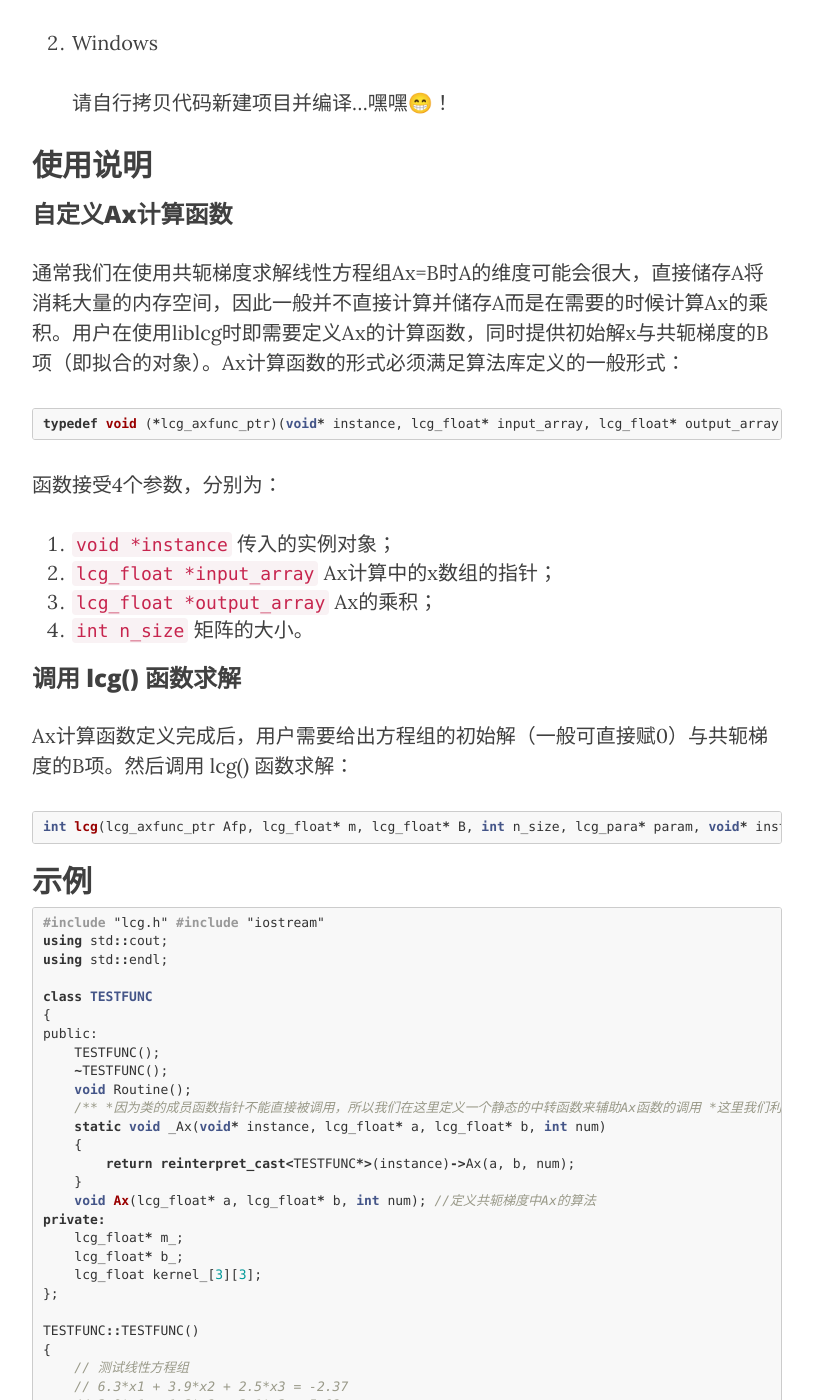
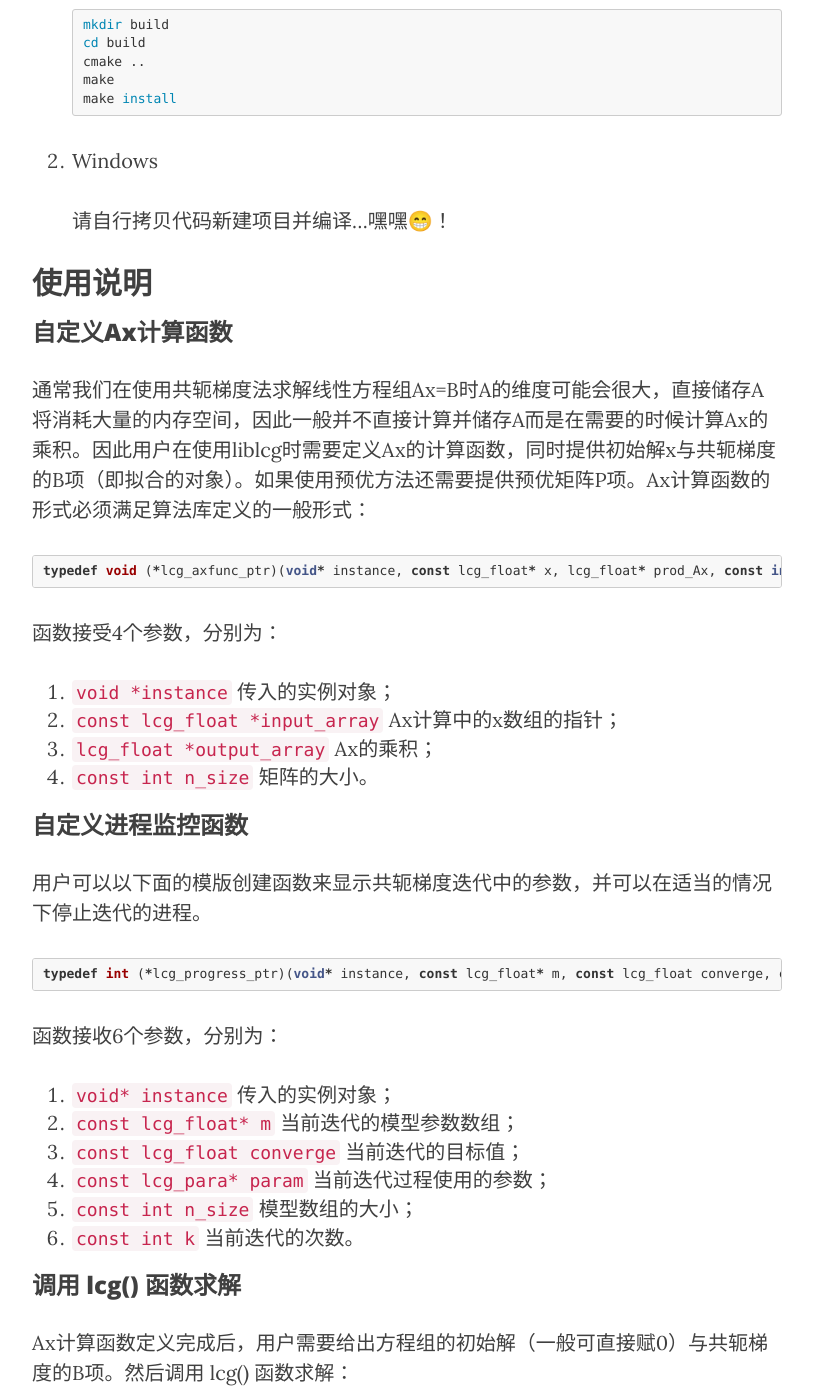
Before and after one commit to YiZhangCUG/YiZhangCUG.github.io, a Jekyll site: the page built from _posts/2019-10/2019-10-17-线性共轭梯度算法库.md, in a window 1280 px wide and 1400 px high, scrolled down 1236 px. Shown: the whole window, without its empty margins (233-1046 px from the left). Built offline with Jekyll 4.4.1, drawn with Linux system fonts in a browser that asks for light colours; nearby versions of some CDN libraries; some of the changed text lies outside the part shown.

Commit message:
Update 2019-10-17-线性共轭梯度算法库.md

````diff
--- a/_posts/2019-10/2019-10-17-线性共轭梯度算法库.md
+++ b/_posts/2019-10/2019-10-17-线性共轭梯度算法库.md
@@ -19,15 +19,15 @@
 
 张壹（zhangyiss@icloud.com）
 
-_浙江大学地球科学学院_
+_浙江大学地球科学学院·地球物理研究所_
 
 ## 简介
 
-liblcg是一个简单的C++线性共轭梯度算法库，可用于求解如下形式的线性方程组：
+liblcg是一个简单的C++线性共轭梯度算法库，包含了一般形式的共轭梯度与预优共轭梯度算法。可用于求解如下形式的线性方程组：
 
-Ax = B
+Ax = B （可用共轭梯度求解）或者 PAx = PB（可用预优共轭梯度求解）
 
-其中，A是一个N阶的对称矩阵、x为N\*1的待求解的模型向量，B为N\*1需拟合的目标向量。共轭梯度法广泛应用于无约束的线性最优化问题，拥有优良收敛与计算效率。
+其中，A是一个N阶的对称矩阵、x为N\*1的待求解的模型向量，B为N\*1需拟合的目标向量。P则为预优算法中的预优矩阵，一般是一个N阶的对角阵。共轭梯度法广泛应用于无约束的线性最优化问题，拥有优良收敛与计算效率。
 
 ## 安装
 
@@ -49,18 +49,34 @@
 
 ### 自定义Ax计算函数
 
-通常我们在使用共轭梯度求解线性方程组Ax=B时A的维度可能会很大，直接储存A将消耗大量的内存空间，因此一般并不直接计算并储存A而是在需要的时候计算Ax的乘积。用户在使用liblcg时即需要定义Ax的计算函数，同时提供初始解x与共轭梯度的B项（即拟合的对象）。Ax计算函数的形式必须满足算法库定义的一般形式：
+通常我们在使用共轭梯度法求解线性方程组Ax=B时A的维度可能会很大，直接储存A将消耗大量的内存空间，因此一般并不直接计算并储存A而是在需要的时候计算Ax的乘积。因此用户在使用liblcg时需要定义Ax的计算函数，同时提供初始解x与共轭梯度的B项（即拟合的对象）。如果使用预优方法还需要提供预优矩阵P项。Ax计算函数的形式必须满足算法库定义的一般形式：
 
 ```c++
-typedef void (*lcg_axfunc_ptr)(void* instance, lcg_float* input_array, lcg_float* output_array, int n_size);
+typedef void (*lcg_axfunc_ptr)(void* instance, const lcg_float* x, lcg_float* prod_Ax, const int n_size);
 ```
 
 函数接受4个参数，分别为：
 
 1. `void *instance` 传入的实例对象；
-2. `lcg_float *input_array` Ax计算中的x数组的指针；
+2. `const lcg_float *input_array` Ax计算中的x数组的指针；
 3. `lcg_float *output_array` Ax的乘积；
-4. `int n_size` 矩阵的大小。
+4. `const int n_size` 矩阵的大小。
+
+### 自定义进程监控函数
+
+用户可以以下面的模版创建函数来显示共轭梯度迭代中的参数，并可以在适当的情况下停止迭代的进程。
+
+```c++
+typedef int (*lcg_progress_ptr)(void* instance, const lcg_float* m, const lcg_float converge, const lcg_para* param, const int n_size, const int k);
+```
+
+函数接收6个参数，分别为：
+1. `void* instance` 传入的实例对象；
+2. `const lcg_float* m` 当前迭代的模型参数数组；
+3. `const lcg_float converge` 当前迭代的目标值；
+4. `const lcg_para* param` 当前迭代过程使用的参数；
+5. `const int n_size` 模型数组的大小；
+6. `const int k` 当前迭代的次数。
 
 ### 调用 lcg() 函数求解
 
@@ -70,13 +86,21 @@
 int lcg(lcg_axfunc_ptr Afp, lcg_float* m, lcg_float* B, int n_size, lcg_para* param, void* instance);
 ```
 
+### 调用 lpcg() 函数求解
+
+Ax计算函数定义完成后，用户需要给出方程组的初始解（一般可直接赋0）、共轭梯度的B项与预优矩阵P项（P一般为一个N阶的对角阵）。然后调用 lpcg() 函数求解：
+
+```c++
+int lpcg(lcg_axfunc_ptr Afp, lcg_float* m, lcg_float* B, lcg_float* P, int n_size, lcg_para* param, void* instance);
+```
+
 ## 示例
 
 ```c++
 #include "lcg.h"
 #include "iostream"
 
-using std::cout;
+using std::clog;
 using std::endl;
 
 class TESTFUNC
@@ -86,18 +110,25 @@
     ~TESTFUNC();
     void Routine();
     /**
-     *因为类的成员函数指针不能直接被调用，所以我们在这里定义一个静态的中转函数来辅助Ax函数的调用
-     *这里我们利用reinterpret_cast将_Ax的指针转换到Ax上，需要注意的是成员函数的指针只能通过
-     *实例对象进行调用，因此需要void* instance变量。
+     * 因为类的成员函数指针不能直接被调用，所以我们在这里定义一个静态的中转函数来辅助Ax函数的调用
+     * 这里我们利用reinterpret_cast将_Ax的指针转换到Ax上，需要注意的是成员函数的指针只能通过
+     * 实例对象进行调用，因此需要void* instance变量。
     */
-    static void _Ax(void* instance, lcg_float* a, lcg_float* b, int num)
+    static void _Ax(void* instance, const lcg_float* a, lcg_float* b, const int num)
     {
         return reinterpret_cast<TESTFUNC*>(instance)->Ax(a, b, num);
     }
-    void Ax(lcg_float* a, lcg_float* b, int num); //定义共轭梯度中Ax的算法
+    void Ax(const lcg_float* a, lcg_float* b, const int num); //定义共轭梯度中Ax的算法
+
+    static int _Progress(void* instance, const lcg_float* m, const lcg_float converge, const lcg_para *param, const int n_size, const int k)
+    {
+        return reinterpret_cast<TESTFUNC*>(instance)->Progress(m, converge, param, n_size, k);
+    }
+    int Progress(const lcg_float* m, const lcg_float converge, const lcg_para *param, const int n_size, const int k);
 private:
     lcg_float* m_;
     lcg_float* b_;
+    lcg_float* p_;
     lcg_float kernel_[3][3];
 };
 
@@ -118,15 +149,19 @@
     // 拟合目标值（含有一定的噪声）
     b_ = lcg_malloc(3);
     b_[0] = -2.3723; b_[1] = 5.8221; b_[2] = 5.2165;
+    // 测试预优矩阵 这里只是测试流程 预优矩阵值全为1 并没有什么作用
+    p_ = lcg_malloc(3);
+    p_[0] = p_[1] = p_[2] = 1.0;
 }
 
 TESTFUNC::~TESTFUNC()
 {
     lcg_free(m_);
     lcg_free(b_);
+    lcg_free(p_);
 }
 
-void TESTFUNC::Ax(lcg_float* a, lcg_float* b, int num)
+void TESTFUNC::Ax(const lcg_float* a, lcg_float* b, const int num)
 {
     for (int i = 0; i < num; i++)
     {
@@ -139,11 +174,37 @@
     return;
 }
 
+int TESTFUNC::Progress(const lcg_float* m, const lcg_float converge, const lcg_para *param, const int n_size, const int k)
+{
+    if (converge <= param->epsilon)
+    {
+        clog << "Iteration-times: " << k << "\tconvergence: " << converge << endl;
+    }
+    else
+    {
+        clog << "Iteration-times: " << k << "\tconvergence: " << converge << endl;
+        clog << "\033[1A\033[K";
+    }
+    return 0;
+}
+
 void TESTFUNC::Routine()
 {
+    lcg_para self_para;
+    lcg_para_set(&self_para, 10, 1e-6, true);
     // 调用函数求解
-    lcg(_Ax, m_, b_, 3, NULL, this);
+    lcg(_Ax, _Progress, m_, b_, 3, &self_para, this);
     // 输出解
+    for (int i = 0; i < 3; i++)
+    {
+        cout << m_[i] << endl;
+    }
+
+    // rest m_ and solve with lpcg
+    m_[0] = 0.0; m_[1] = 0.0; m_[2] = 0.0;
+    // use lpcg to solve the linear system
+    lpcg(_Ax, _Progress, m_, b_, p_, 3, &self_para, this);
+    // output solution
     for (int i = 0; i < 3; i++)
     {
         cout << m_[i] << endl;
````
